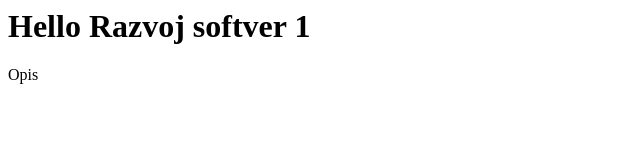
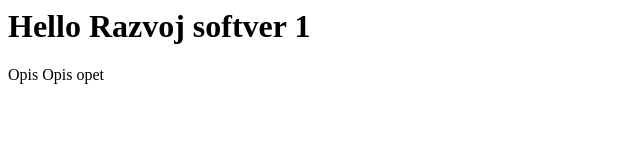
Before and after one commit to anurfit/RS1sedmica02, a plain HTML site: page index.html in a window 1280 px wide. Shown: the full height of the page, 0-640 px from the left. Drawn offline with Linux system fonts and the light colour scheme.

Commit message:
promjenjen index.html

```diff
--- a/index.html
+++ b/index.html
@@ -1,2 +1,3 @@
 <h1>Hello Razvoj softver 1</h1>
 <label>Opis</label>
+<label>Opis opet</label>
```
